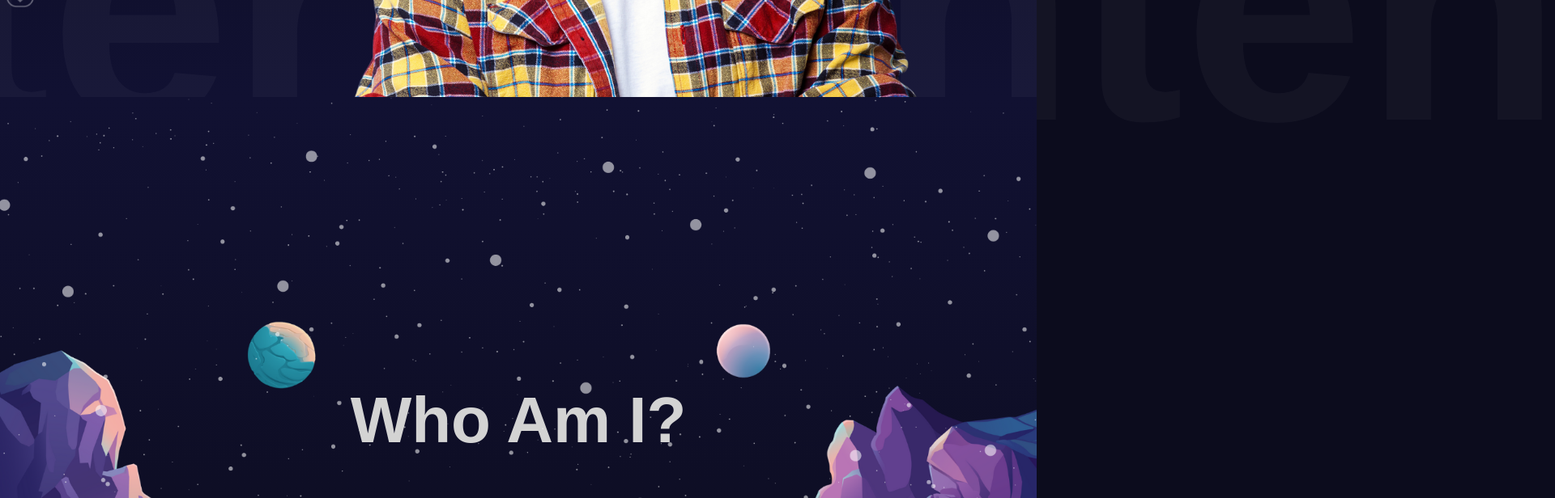
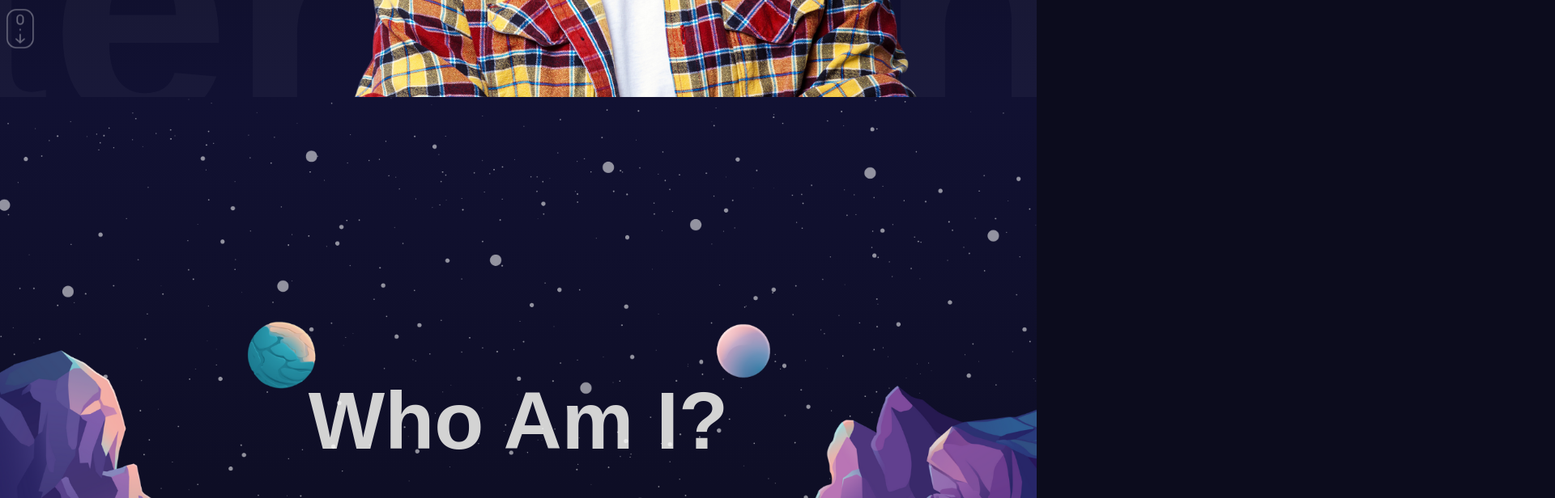
Before and after one commit to josephmeadowcroft/Portfolio-Website, a React (Vite) app: page / in a window 1280 px wide. Shown: the part 680-1296 px from the top of the page at 81% size, 1920 px wide, since content can reach past the window. Built offline with nearby package versions, Linux system fonts and the light colour scheme.

Commit message:
Completed Parallax

```diff
--- a/src/components/hero/hero.scss
+++ b/src/components/hero/hero.scss
@@ -1,5 +1,6 @@
 .hero {
   height: calc(100vh - 100px);
+  overflow: hidden;
   background: linear-gradient(180deg, #0c0c1d, #111132);
   position: relative;
 
@@ -10,6 +11,7 @@
     margin: auto;
 
     .textContainer {
+      width: 50%;
       height: 100%;
       display: flex;
       flex-direction: column;
--- a/src/components/parallax/Parallax.jsx
+++ b/src/components/parallax/Parallax.jsx
@@ -1,9 +1,22 @@
 import "./parallax.scss";
+import { useRef } from "react";
+import { motion, useScroll, useTransform } from "framer-motion";
 
 const Parallax = ({ type }) => {
+  const ref = useRef();
+
+  const { scrollYProgress } = useScroll({
+    target: ref,
+    offset: ["start start", "end start"],
+  });
+
+  const yText = useTransform(scrollYProgress, [0, 1], ["0%", "500%"]);
+  const yBg = useTransform(scrollYProgress, [0, 1], ["0%", "100%"]);
+
   return (
     <div
       className="parallax"
+      ref={ref}
       style={{
         background:
           type === "services"
@@ -11,10 +24,20 @@
             : "linear-gradient(180deg, #111132, #505064)",
       }}
     >
-      <h1>{type === "services" ? "Who Am I?" : "What have I done?"}</h1>
-      <div className="mountains"></div>
-      <div className="planets"></div>
-      <div className="stars"></div>
+      <motion.h1 style={{ y: yText }}>
+        {type === "services" ? "Who Am I?" : "What have I done?"}
+      </motion.h1>
+      <motion.div className="mountains"></motion.div>
+      <motion.div
+        className="planets"
+        style={{
+          backgroundImage: `url(${
+            type === "services" ? "/planets.png" : "/sun.png"
+          })`,
+          y: yBg,
+        }}
+      ></motion.div>
+      <motion.div style={{ x: yBg }} className="stars"></motion.div>
     </div>
   );
 };
--- a/src/components/parallax/parallax.scss
+++ b/src/components/parallax/parallax.scss
@@ -5,9 +5,10 @@
   display: flex;
   align-items: center;
   justify-content: center;
+  overflow: hidden;
 
   h1 {
-    font-size: 80px;
+    font-size: 100px;
   }
 
   .mountains {
@@ -17,6 +18,7 @@
     width: 100%;
     height: 100%;
     position: absolute;
+    z-index: 3;
   }
 
   .planets {
@@ -26,6 +28,7 @@
     width: 100%;
     height: 100%;
     position: absolute;
+    z-index: 2;
   }
 
   .stars {
@@ -35,5 +38,6 @@
     width: 100%;
     height: 100%;
     position: absolute;
+    z-index: 1;
   }
 }
--- a/src/components/sidebar/sidebar.scss
+++ b/src/components/sidebar/sidebar.scss
@@ -13,6 +13,7 @@
     left: 0;
     bottom: 0;
     background: white;
+    z-index: 999;
 
     .links {
       position: absolute;
@@ -35,6 +36,7 @@
     height: 50px;
     border-radius: 50%;
     position: fixed;
+    z-index: 999;
     top: 27.5px;
     left: 25px;
     background-color: transparent;
```
